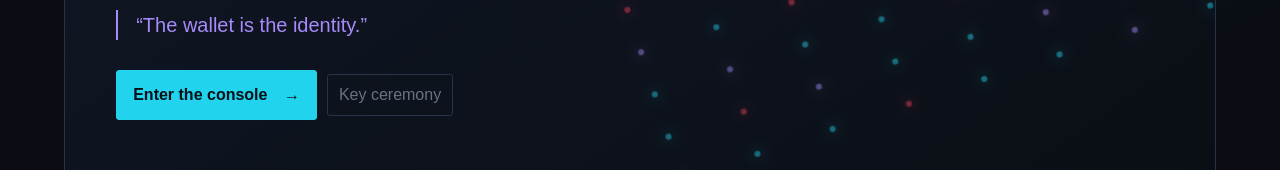
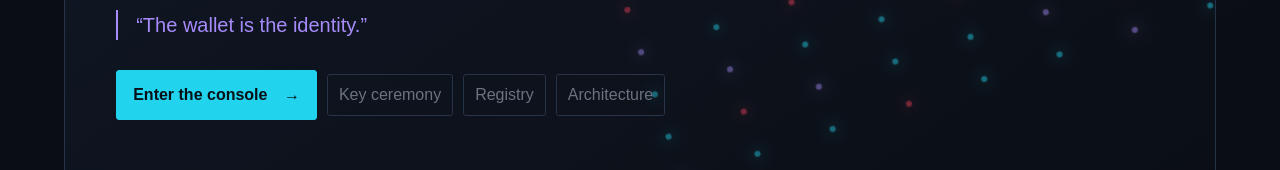
Before and after one commit to aruck-commits/qday-wallet, a React (Vite) app in the folder app/: page / in a window 1280 px wide. Shown: the part 516-686 px from the top of the page. Built offline with nearby package versions, Linux system fonts and the light colour scheme.

Commit message:
feat: G6 hero design

```diff
--- a/app/src/data/demoEvidence.json
+++ b/app/src/data/demoEvidence.json
@@ -1,5 +1,5 @@
 {
-  "generatedAt": "2026-11-06T13:12:04.796Z",
+  "generatedAt": "2026-11-06T13:13:47.785Z",
   "mode": "DRY RUN",
   "hero": {
     "headline": "The wallet is the identity.",
--- a/app/src/screens/S0Hero.tsx
+++ b/app/src/screens/S0Hero.tsx
@@ -3,5 +3,5 @@ import type { DemoEvidence } from "../lib/evidence";
 import type { Screen } from "../lib/demoStore";
 
 export function S0Hero({ evidence, navigate }: { evidence: DemoEvidence; navigate: (screen: Screen) => void }) {
-  return <section className="screen hero-screen"><div className="hero-copy"><p className="eyebrow">QDAY / WALLET · EVIDENCE MODE {evidence.mode}</p><motion.h1 initial={{ opacity: 0, y: 20 }} animate={{ opacity: 1, y: 0 }} transition={{ type: "spring", stiffness: 300, damping: 30 }}>{evidence.hero.headline}</motion.h1><p className="hero-subtitle">{evidence.hero.subtitle}</p><blockquote>“{evidence.hero.quote}”</blockquote><div className="hero-actions"><button className="button-primary" onClick={() => navigate("console")}>Enter the console <span>→</span></button><button className="button-quiet" onClick={() => navigate("key")}>Key ceremony</button></div><div className="hero-proof"><span>captured rule</span><strong>{evidence.demo.canonical.rule ?? "UNAVAILABLE"}</strong><span>verify sample</span><strong>{evidence.gas.measuredVerify} gas</strong></div></div><div className="quantum-field" aria-hidden="true">{Array.from({ length: 64 }, (_, index) => <i key={index} style={{ animationDelay: `${(index % 8) * 80}ms` }}/>)}</div></section>;
+  return <section className="screen hero-screen"><div className="hero-copy"><p className="eyebrow">QDAY / WALLET · EVIDENCE MODE {evidence.mode}</p><motion.h1 initial={{ opacity: 0, y: 20 }} animate={{ opacity: 1, y: 0 }} transition={{ type: "spring", stiffness: 300, damping: 30 }}>{evidence.hero.headline}</motion.h1><p className="hero-subtitle">{evidence.hero.subtitle}</p><blockquote>“{evidence.hero.quote}”</blockquote><div className="hero-actions"><button className="button-primary" onClick={() => navigate("console")}>Enter the console <span>→</span></button><button className="button-quiet" onClick={() => navigate("key")}>Key ceremony</button><button className="button-quiet" onClick={() => navigate("registry")}>Registry</button><button className="button-quiet" onClick={() => navigate("architecture")}>Architecture</button></div><div className="hero-proof"><span>captured rule</span><strong>{evidence.demo.canonical.rule ?? "UNAVAILABLE"}</strong><span>verify sample</span><strong>{evidence.gas.measuredVerify} gas</strong></div></div><div className="quantum-field" aria-hidden="true">{Array.from({ length: 64 }, (_, index) => <i key={index} style={{ animationDelay: `${(index % 8) * 80}ms` }}/>)}</div></section>;
 }
```
